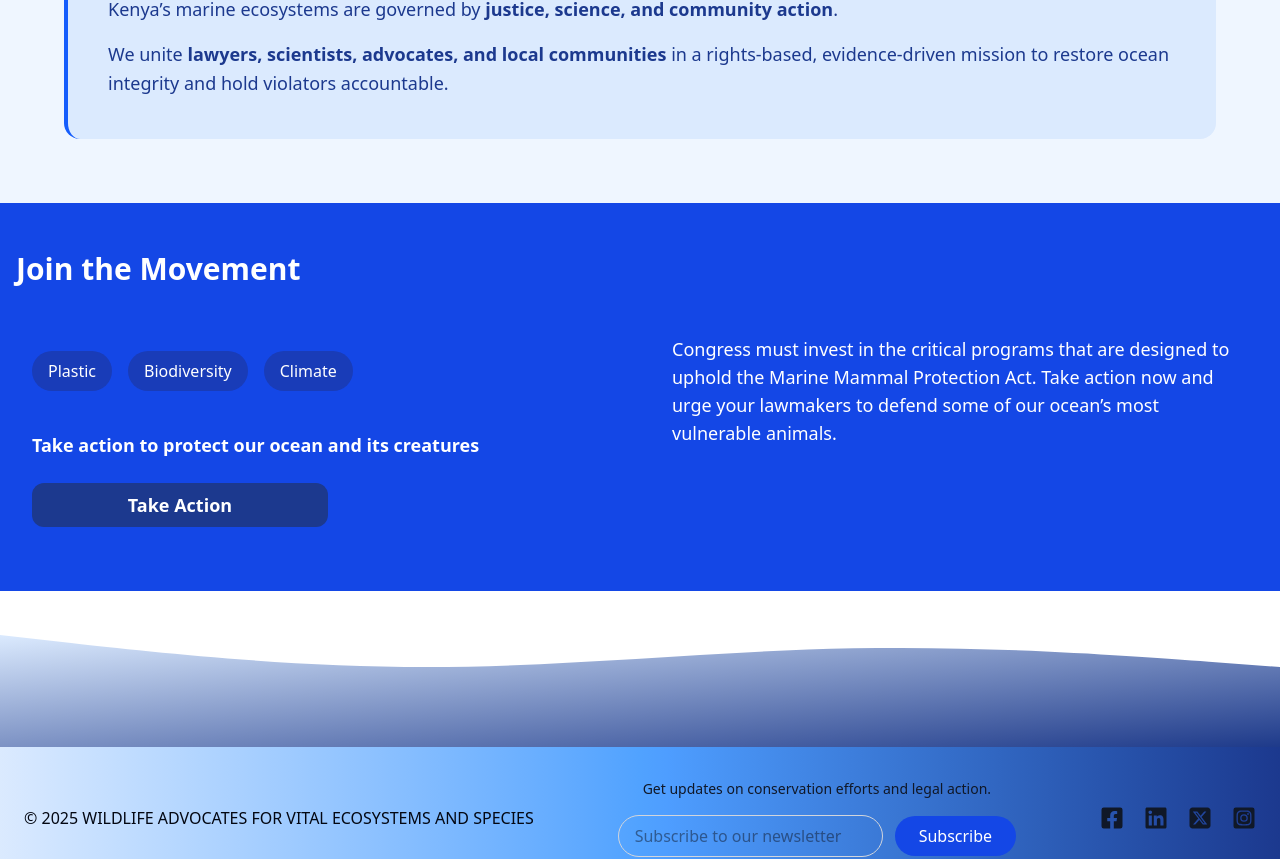
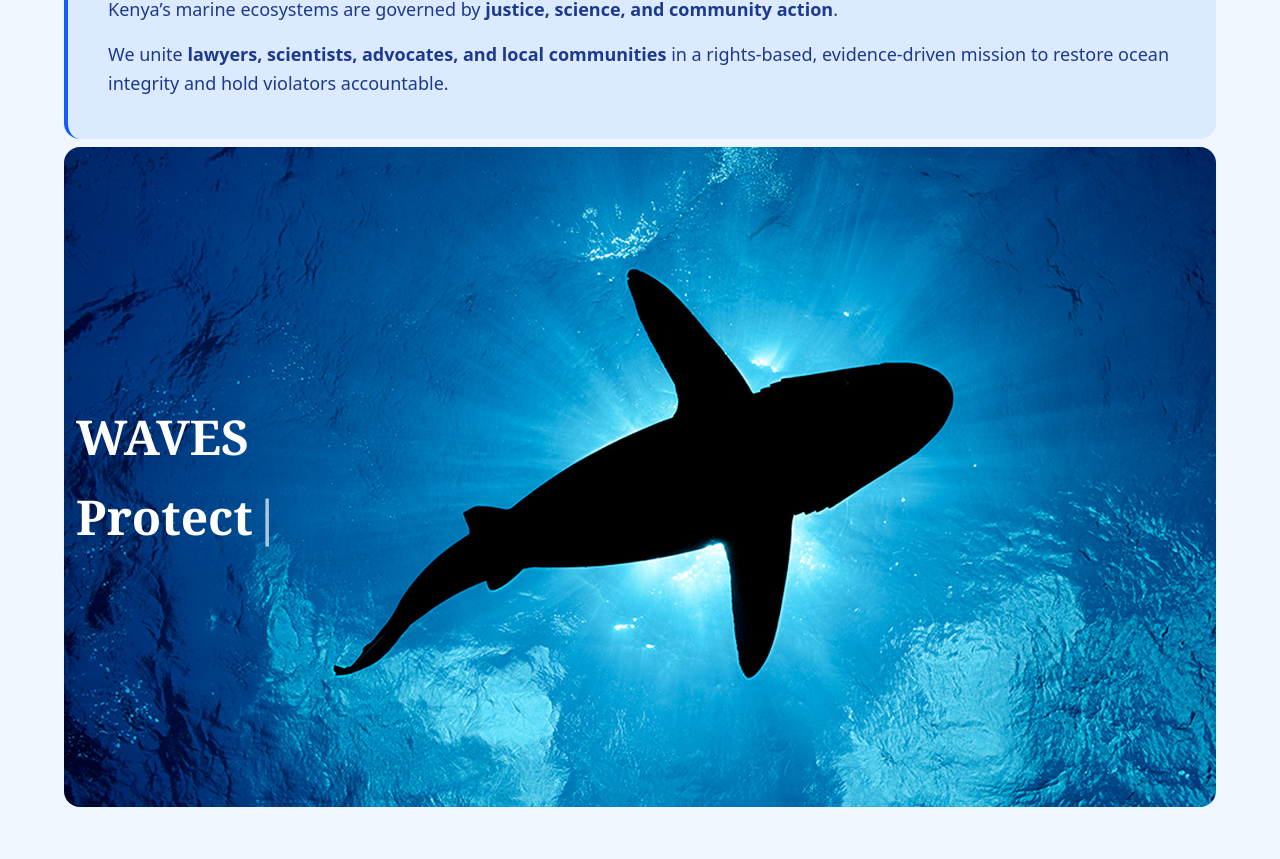
Before and after one commit to edwinmuriithi/waves, a React (Vite) app: page / in a window 1280 px wide. Shown: the part 2049-2908 px from the top of the page. Built offline with nearby package versions, Linux system fonts and the light colour scheme.

Commit message:
modified landing page

```diff
--- a/package.json
+++ b/package.json
@@ -24,7 +24,8 @@
     "react-router-dom": "^7.6.2",
     "router": "^2.2.0",
     "tailwind-merge": "^3.3.1",
-    "tailwindcss": "^4.1.10"
+    "tailwindcss": "^4.1.10",
+    "typewriter-effect": "^2.22.0"
   },
   "devDependencies": {
     "@eslint/js": "^9.29.0",
--- a/src/components/About/AboutUs.jsx
+++ b/src/components/About/AboutUs.jsx
@@ -1,6 +1,8 @@
 import React from "react";
 import marine from "../../assets/ocean-waves.jpg";
 import missionImage from "../../assets/mission.jpeg";
+import Shark from "../../assets/shark.jpg"
+import TypewriterText from "./TypeWriterText";
 
 const AboutUs = () => {
   return (
@@ -112,6 +114,15 @@ const AboutUs = () => {
           and hold violators accountable.
         </p>
       </div>
+        <div className="mt-2 h-165 rounded-2xl font-bold text-white flex items-center font-serif font-stretch-200% px-3"
+         style={{
+         backgroundImage: `url(${Shark})`,
+        }}
+        >
+          <div> <TypewriterText /></div>
+
+
+        </div>
     </section>
   );
 };
```
Also changed, not shown: 1 other file (tests, documents, lock files or other folders).
